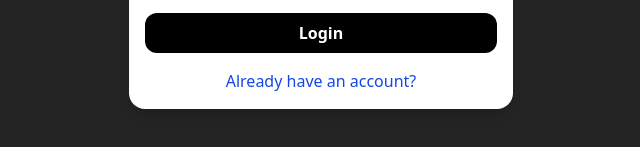
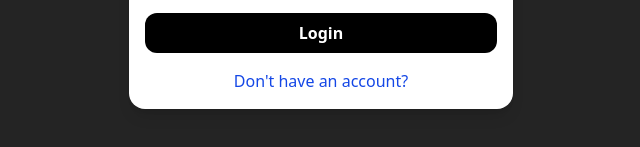
Before and after one commit to joeldartey08/sch-defence-project-social-manager-performance-analysis-tool-frontend, a React (Vite) app: page /login in a window 1280 px wide. Shown: the part 453-600 px from the top of the page, without its empty margins (319-959 px from the left). Built offline with nearby package versions, Linux system fonts and the light colour scheme; no server answers.

Commit message:
login page

```diff
--- a/src/pages/Login.tsx
+++ b/src/pages/Login.tsx
@@ -112,9 +112,9 @@ const LoginPage = () => {
             <p className="text-center">
               <Link
                 className="my-4 text-blue-700 hover:text-blue-400 text-center"
-                to="/login"
+                to="/"
               >
-                Already have an account?
+                Don't have an account?
               </Link>
             </p>
           </CardContent>
--- a/src/pages/user/Dashboard.tsx
+++ b/src/pages/user/Dashboard.tsx
@@ -19,11 +19,11 @@ const Dashboard: React.FC = () => {
     url: string;
     logo: string;
   }[] = [
-    // {
-    //   name: "Facebook",
-    //   url: "https://facebook.com",
-    //   logo: "https://cdn.jsdelivr.net/gh/simple-icons/simple-icons/icons/facebook.svg",
-    // },
+    {
+      name: "Facebook",
+      url: "https://facebook.com",
+      logo: "https://cdn.jsdelivr.net/gh/simple-icons/simple-icons/icons/facebook.svg",
+    },
     // {
     //   name: "Instagram",
     //   url: "https://instagram.com",
```
